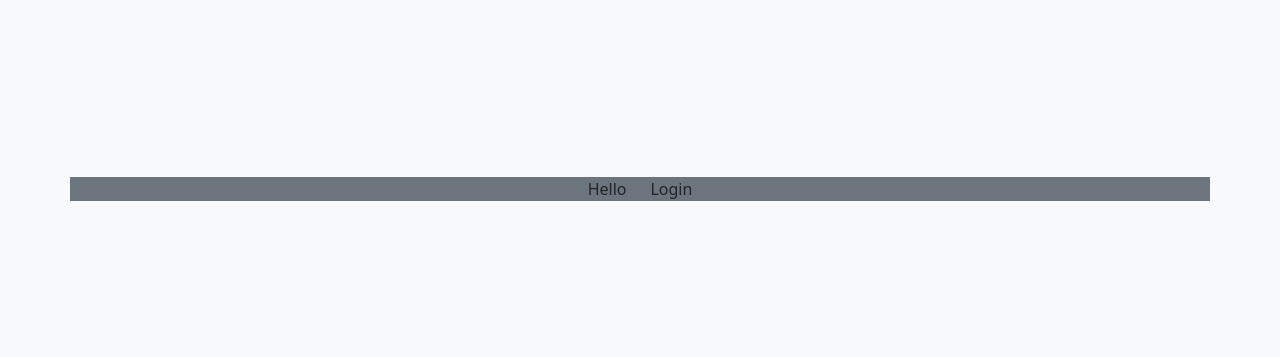
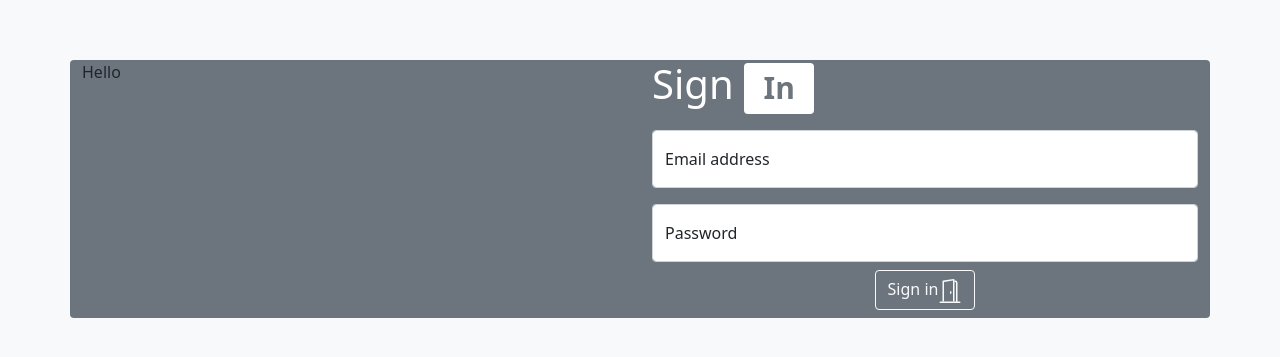
Before and after one commit to teneons/user-auth-client, a React (Create React App) app: page / in a window 1280 px wide. Shown: the part 211-568 px from the top of the page. Built offline with nearby package versions, Linux system fonts and the light colour scheme.

Commit message:
made sign in UI

```diff
--- a/src/components/Body/Body.js
+++ b/src/components/Body/Body.js
@@ -1,5 +1,5 @@
 import React, { Component } from 'react';
-
+import SignIn from '../SignIn/SignIn';
 
 export default class Body extends Component {
 
@@ -7,13 +7,13 @@ export default class Body extends Component {
 
     return (
       <div className='container-fluid bg-light d-flex justify-content-center align-items-center' style={{height: '100vh'}}>
-        <div className='bg-secondary container d-flex justify-content-evenly'>
-          <div class="row">
-            <div class="col-sm">
+        <div className='container rounded bg-secondary'>
+          <div className="row">
+            <div className="col-sm">
               Hello
             </div>
-            <div class="col-sm">
-              Login
+            <div className="col-sm">
+              <SignIn />
             </div>
           </div>
         </div>
--- /dev/null
+++ b/src/components/SignIn/SignIn.js
@@ -0,0 +1,31 @@
+import React, { Component } from 'react'
+
+
+export default class SignIn extends Component {
+
+  render() {
+
+    const svgSgnIn = <svg width="1.5em" height="1.5em" viewBox="0 0 16 16" class="bi bi-door-open" fill="currentColor" xmlns="http://www.w3.org/2000/svg">
+    <path fill-rule="evenodd" d="M1 15.5a.5.5 0 0 1 .5-.5h13a.5.5 0 0 1 0 1h-13a.5.5 0 0 1-.5-.5zM11.5 2H11V1h.5A1.5 1.5 0 0 1 13 2.5V15h-1V2.5a.5.5 0 0 0-.5-.5z"/>
+    <path fill-rule="evenodd" d="M10.828.122A.5.5 0 0 1 11 .5V15h-1V1.077l-6 .857V15H3V1.5a.5.5 0 0 1 .43-.495l7-1a.5.5 0 0 1 .398.117z"/>
+    <path d="M8 9c0 .552.224 1 .5 1s.5-.448.5-1-.224-1-.5-1-.5.448-.5 1z"/>
+  </svg>
+
+    return (
+      <form>
+        <span className='display-6 text-white'>Sign <span className="badge bg-white text-secondary">In</span></span>
+        <div className="mt-3 form-floating">
+          <input type="email" className="form-control" id="exampleInputEmail1" placeholder="Email address" />
+          <label htmlFor="floatingInputGrid">Email address</label>
+        </div>
+        <div className="mt-3 form-floating">
+          <input type="password" className="form-control" id="exampleInputPassword1" placeholder="Password" />
+          <label htmlFor="floatingInputGrid">Password</label>
+        </div>
+        <div className='d-flex justify-content-center m-2'>
+          <button type="submit" className="btn btn-outline-light">Sign in{svgSgnIn}</button>
+        </div>
+        </form>
+    )
+  }
+}
```
